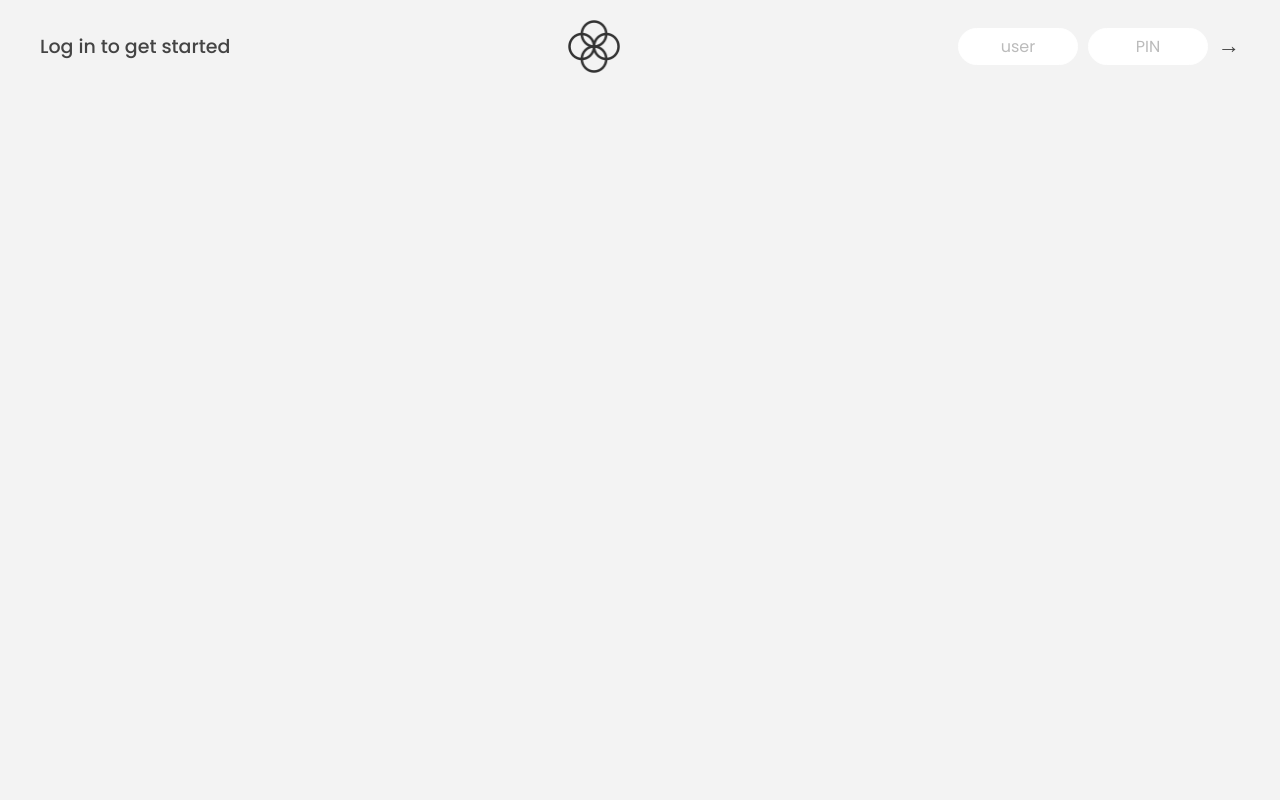
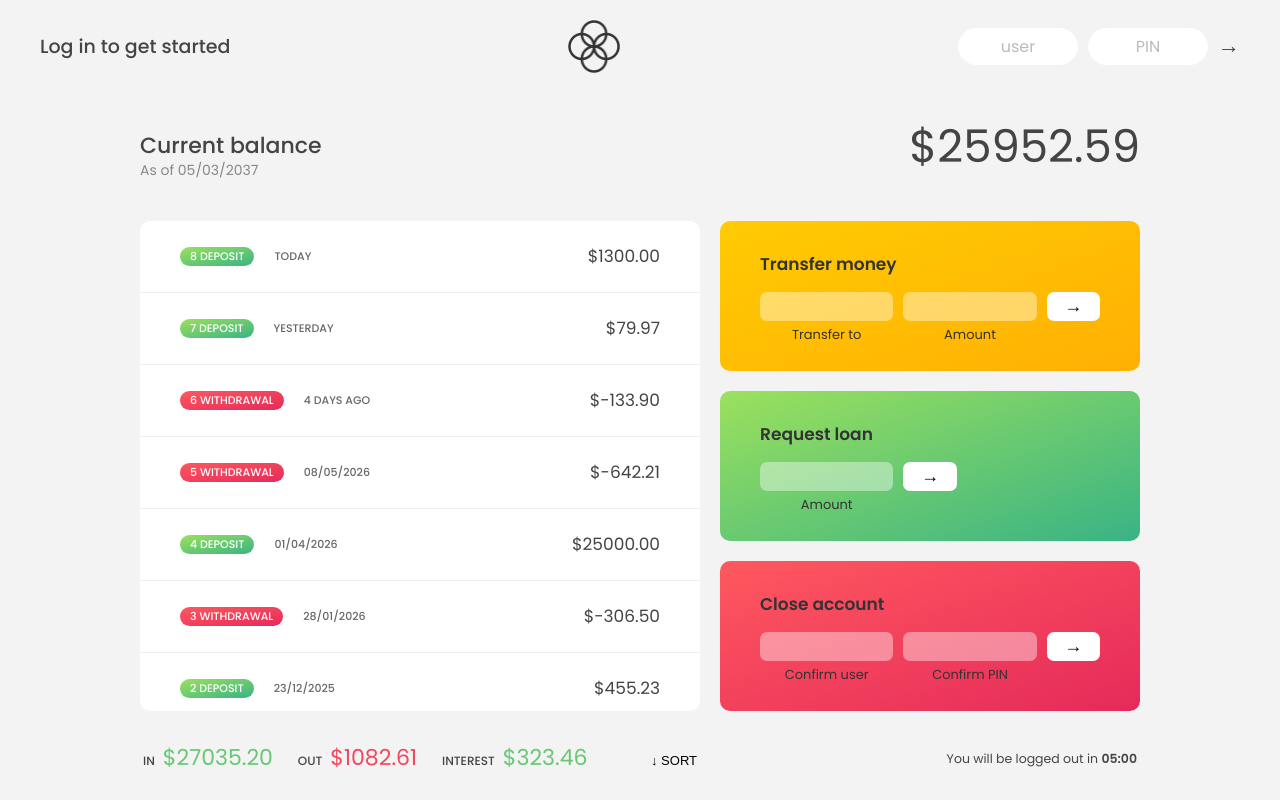
Before and after one commit to mushyalienstar/Bankr-App-V2, a plain HTML site: page index.html in a window 1280 px wide. Drawn offline with Linux system fonts and the light colour scheme.

Commit message:
Added dates

```diff
--- a/index.html
+++ b/index.html
@@ -1,4 +1,4 @@
-<!DOCTYPE html>
+<!doctype html>
 <html lang="en">
   <head>
     <meta charset="UTF-8" />
@@ -12,7 +12,7 @@
     />
 
     <link rel="stylesheet" href="style.css" />
-    <title>Bankist</title>
+    <title>Bankr-App</title>
   </head>
   <body>
     <!-- TOP NAVIGATION -->
@@ -45,7 +45,7 @@
             As of <span class="date">05/03/2037</span>
           </p>
         </div>
-        <p class="balance__value">0000€</p>
+        <p class="balance__value">$0000</p>
       </div>
 
       <!-- MOVEMENTS -->
@@ -53,25 +53,25 @@
         <div class="movements__row">
           <div class="movements__type movements__type--deposit">2 deposit</div>
           <div class="movements__date">3 days ago</div>
-          <div class="movements__value">4 000€</div>
+          <div class="movements__value">$4 000</div>
         </div>
         <div class="movements__row">
           <div class="movements__type movements__type--withdrawal">
             1 withdrawal
           </div>
           <div class="movements__date">24/01/2037</div>
-          <div class="movements__value">-378€</div>
+          <div class="movements__value">$-378</div>
         </div>
       </div>
 
       <!-- SUMMARY -->
       <div class="summary">
         <p class="summary__label">In</p>
-        <p class="summary__value summary__value--in">0000€</p>
+        <p class="summary__value summary__value--in">$0000</p>
         <p class="summary__label">Out</p>
-        <p class="summary__value summary__value--out">0000€</p>
+        <p class="summary__value summary__value--out">$0000</p>
         <p class="summary__label">Interest</p>
-        <p class="summary__value summary__value--interest">0000€</p>
+        <p class="summary__value summary__value--interest">$0000</p>
         <button class="btn--sort">&downarrow; SORT</button>
       </div>
 
--- a/script.js
+++ b/script.js
@@ -2,7 +2,7 @@
 
 /////////////////////////////////////////////////
 /////////////////////////////////////////////////
-// BANKIST APP
+//  Bankr-App
 
 /////////////////////////////////////////////////
 // Data
@@ -16,21 +16,21 @@ const account1 = {
   pin: 1111,
 
   movementsDates: [
-    '2019-11-18T21:31:17.178Z',
-    '2019-12-23T07:42:02.383Z',
-    '2020-01-28T09:15:04.904Z',
-    '2020-04-01T10:17:24.185Z',
-    '2020-05-08T14:11:59.604Z',
-    '2020-05-27T17:01:17.194Z',
-    '2020-07-11T23:36:17.929Z',
-    '2020-07-12T10:51:36.790Z',
+    '2025-11-18T21:31:17.178Z',
+    '2025-12-23T07:42:02.383Z',
+    '2026-01-28T09:15:04.904Z',
+    '2026-04-01T10:17:24.185Z',
+    '2026-05-08T14:11:59.604Z',
+    '2026-05-14T17:01:17.194Z',
+    '2026-05-17T23:36:17.929Z',
+    '2026-05-18T10:51:36.790Z',
   ],
   currency: 'CAD',
   locale: 'en-CA',
 };
 
 const account2 = {
-  owner: 'Jessica Davis',
+  owner: 'Arnold Smith',
   movements: [5000, 3400, -150, -790, -3210, -1000, 8500, -30],
   interestRate: 1.5,
   pin: 2222,
@@ -43,7 +43,7 @@ const account2 = {
     '2020-02-05T16:33:06.386Z',
     '2020-04-10T14:43:26.374Z',
     '2020-06-25T18:49:59.371Z',
-    '2020-07-26T12:01:20.894Z',
+    '2026-05-17T12:01:20.894Z',
   ],
   currency: 'USD',
   locale: 'en-US',
@@ -81,20 +81,47 @@ const inputClosePin = document.querySelector('.form__input--pin');
 /////////////////////////////////////////////////
 // Functions
 
-const displayMovements = function (movements, sort = false) {
+const formatMovementDate = function (date) {
+  const calcDaysPassed = (date1, date2) =>
+    Math.round(Math.abs(date2 - date1) / (1000 * 60 * 60 * 24));
+
+  const daysPassed = calcDaysPassed(new Date(), date);
+  console.log(daysPassed);
+
+  if (daysPassed === 0) return 'Today';
+  if (daysPassed === 1) return 'Yesterday';
+  if (daysPassed <= 7) return `${daysPassed} days ago`;
+
+  const day = `${date.getDate()}`.padStart(2, 0);
+  const month = `${date.getMonth() + 1}`.padStart(2, 0);
+  const year = date.getFullYear();
+  return `${day}/${month}/${year}`;
+};
+
+const displayMovements = function (acc, sort = false) {
   containerMovements.innerHTML = '';
 
-  const movs = sort ? movements.slice().sort((a, b) => a - b) : movements;
+  const combinedMovsDates = acc.movements.map((mov, i) => ({
+    movement: mov,
+    movementDate: acc.movementsDates.at(i),
+  }));
 
-  movs.forEach(function (mov, i) {
-    const type = mov > 0 ? 'deposit' : 'withdrawal';
+  if (sort) combinedMovsDates.sort((a, b) => a.movement - b.movement);
+
+  combinedMovsDates.forEach(function (obj, i) {
+    const { movement, movementDate } = obj;
+    const type = movement > 0 ? 'deposit' : 'withdrawal';
+
+    const date = new Date(movementDate);
+    const displayDate = formatMovementDate(date);
 
     const html = `
       <div class="movements__row">
         <div class="movements__type movements__type--${type}">${
           i + 1
         } ${type}</div>
-        <div class="movements__value">${mov.toFixed(2)}$</div>
+        <div class="movements__date">${displayDate}</div>
+        <div class="movements__value">$${movement.toFixed(2)}</div>
       </div>
     `;
 
@@ -104,19 +131,19 @@ const displayMovements = function (movements, sort = false) {
 
 const calcDisplayBalance = function (acc) {
   acc.balance = acc.movements.reduce((acc, mov) => acc + mov, 0);
-  labelBalance.textContent = `${acc.balance.toFixed(2)}$`;
+  labelBalance.textContent = `$${acc.balance.toFixed(2)}`;
 };
 
 const calcDisplaySummary = function (acc) {
   const incomes = acc.movements
     .filter(mov => mov > 0)
     .reduce((acc, mov) => acc + mov, 0);
-  labelSumIn.textContent = `${incomes.toFixed(2)}$`;
+  labelSumIn.textContent = `$${incomes.toFixed(2)}`;
 
   const out = acc.movements
     .filter(mov => mov < 0)
     .reduce((acc, mov) => acc + mov, 0);
-  labelSumOut.textContent = `${Math.abs(out).toFixed(2)}$`;
+  labelSumOut.textContent = `$${Math.abs(out).toFixed(2)}`;
 
   const interest = acc.movements
     .filter(mov => mov > 0)
@@ -126,7 +153,7 @@ const calcDisplaySummary = function (acc) {
       return int >= 1;
     })
     .reduce((acc, int) => acc + int, 0);
-  labelSumInterest.textContent = `${interest.toFixed(2)}$`;
+  labelSumInterest.textContent = `$${interest.toFixed(2)}`;
 };
 
 const createUsernames = function (accs) {
@@ -142,7 +169,7 @@ createUsernames(accounts);
 
 const updateUI = function (acc) {
   // Display movements
-  displayMovements(acc.movements);
+  displayMovements(acc);
 
   // Display balance
   calcDisplayBalance(acc);
@@ -154,6 +181,13 @@ const updateUI = function (acc) {
 ///////////////////////////////////////
 // Event handlers
 let currentAccount;
+
+// FAKE ALWAYS LOGGED IN
+currentAccount = account1;
+updateUI(currentAccount);
+containerApp.style.opacity = 100;
+
+// day/month/year
 
 btnLogin.addEventListener('click', function (e) {
   // Prevent form from submitting
@@ -170,6 +204,15 @@ btnLogin.addEventListener('click', function (e) {
       currentAccount.owner.split(' ')[0]
     }`;
     containerApp.style.opacity = 100;
+
+    // Create current date and time
+    const now = new Date();
+    const day = `${now.getDate()}`.padStart(2, 0);
+    const month = `${now.getMonth() + 1}`.padStart(2, 0);
+    const year = now.getFullYear();
+    const hour = `${now.getHours()}`.padStart(2, 0);
+    const min = `${now.getMinutes()}`.padStart(2, 0);
+    labelDate.textContent = `${day}/${month}/${year}, ${hour}:${min}`;
 
     // Clear input fields
     inputLoginUsername.value = inputLoginPin.value = '';
@@ -198,6 +241,10 @@ btnTransfer.addEventListener('click', function (e) {
     currentAccount.movements.push(-amount);
     receiverAcc.movements.push(amount);
 
+    // Add transfer date
+    currentAccount.movementsDates.push(new Date().toISOString());
+    receiverAcc.movementsDates.push(new Date().toISOString());
+
     // Update UI
     updateUI(currentAccount);
   }
@@ -211,6 +258,9 @@ btnLoan.addEventListener('click', function (e) {
   if (amount > 0 && currentAccount.movements.some(mov => mov >= amount * 0.1)) {
     // Add movement
     currentAccount.movements.push(amount);
+
+    // Add loan date
+    currentAccount.movementsDates.push(new Date().toISOString());
 
     // Update UI
     updateUI(currentAccount);
@@ -244,7 +294,8 @@ btnClose.addEventListener('click', function (e) {
 let sorted = false;
 btnSort.addEventListener('click', function (e) {
   e.preventDefault();
-  displayMovements(currentAccount.movements, !sorted);
+  // displayMovements(currentAccount.movements, !sorted);
+  displayMovements(currentAccount, !sorted);
   sorted = !sorted;
 });
 
@@ -437,3 +488,12 @@ console.log(Date.now());
 future.setFullYear(2040);
 console.log(future);
 */
+
+const future = new Date(2037, 10, 19, 15, 23);
+console.log(+future);
+
+const calcDaysPassed = (date1, date2) =>
+  Math.abs(date2 - date1) / (1000 * 60 * 60 * 24);
+
+const days1 = calcDaysPassed(new Date(2037, 3, 4), new Date(2037, 3, 14));
+console.log(days1);
```
